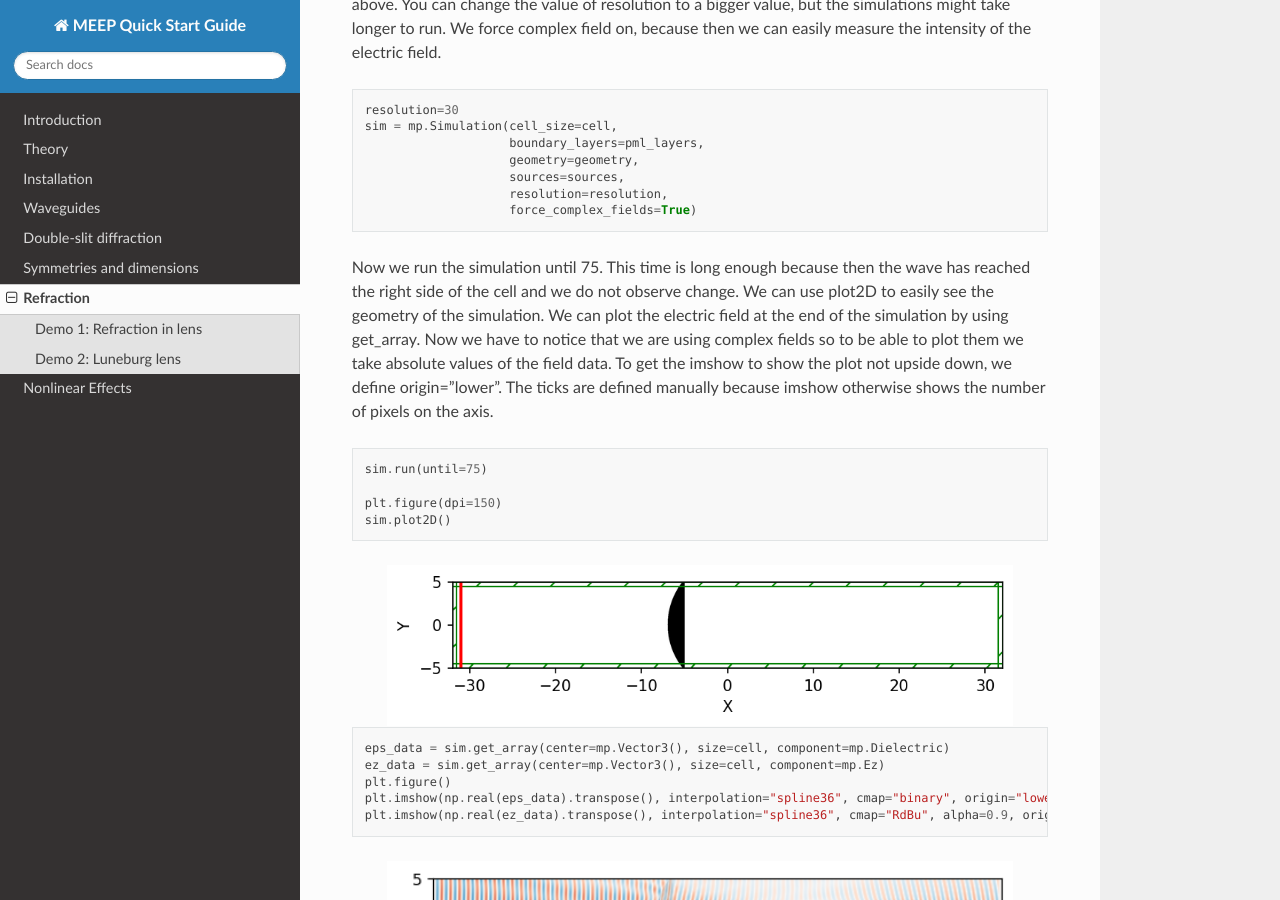
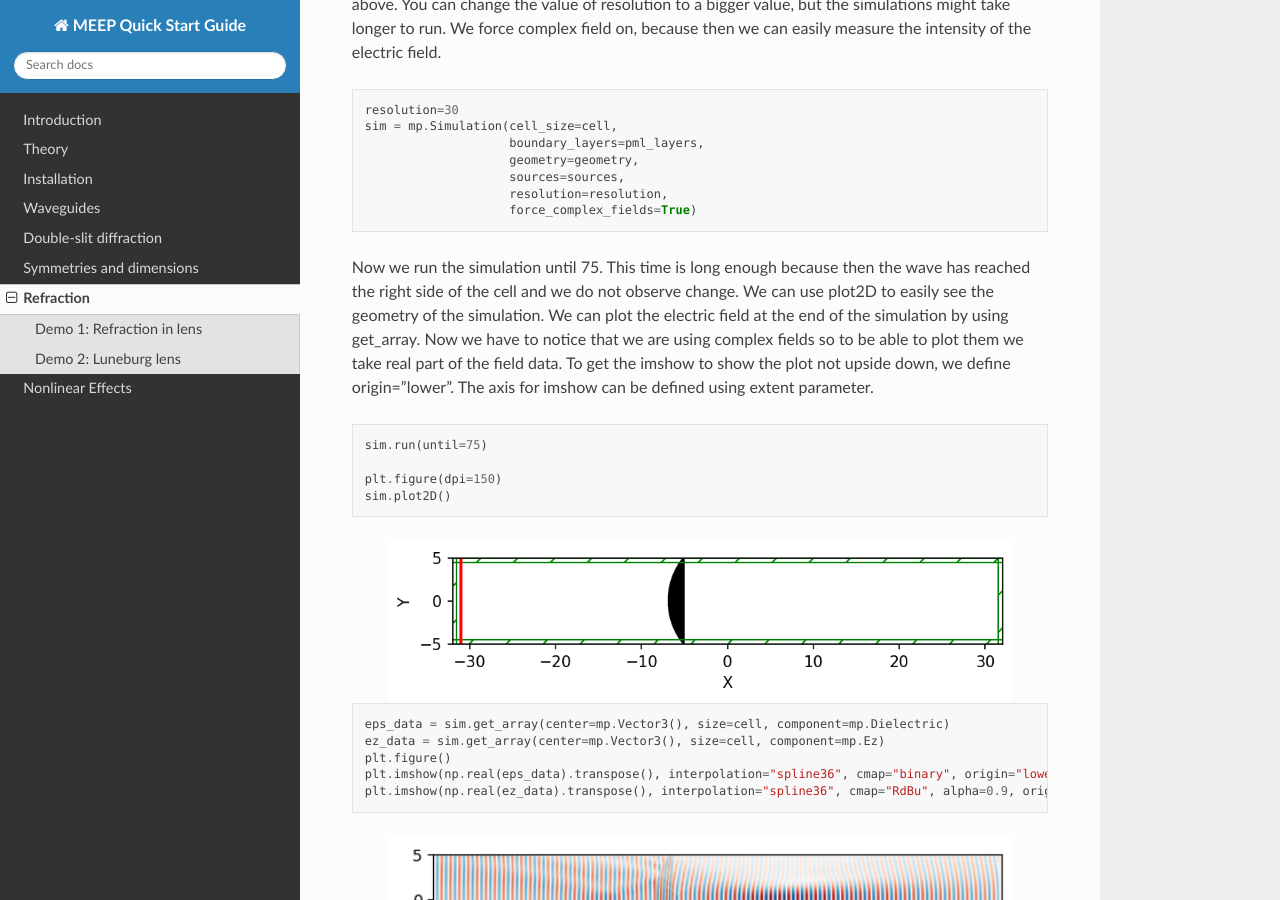
Before and after one commit to lehtisa/tuni_meep_doc, a Sphinx documentation site: the page built from docs/source/reflection_and_refraction.rst, in a window 1280 px wide and 900 px high, scrolled down 1364 px. Built offline with Sphinx 7.4.7 and the Read the Docs theme 3.1.0, drawn with Linux system fonts in a browser that asks for light colours; pages that are not in the unit, such as notebooks, are missing from menus.

Commit message:
updated figure, corrected text when taking real value and using extent

```diff
--- a/docs/source/reflection_and_refraction.rst
+++ b/docs/source/reflection_and_refraction.rst
@@ -68,7 +68,7 @@ Then we create the simulation object with all the cell, PML layers, geometry, an
                         force_complex_fields=True)
 
 
-Now we run the simulation until 75. This time is long enough because then the wave has reached the right side of the cell and we do not observe change. We can use plot2D to easily see the geometry of the simulation. We can plot the electric field at the end of the simulation by using get_array. Now we have to notice that we are using complex fields so to be able to plot them we take absolute values of the field data. To get the imshow to show the plot not upside down, we define origin="lower". The ticks are defined manually because imshow otherwise shows the number of pixels on the axis.
+Now we run the simulation until 75. This time is long enough because then the wave has reached the right side of the cell and we do not observe change. We can use plot2D to easily see the geometry of the simulation. We can plot the electric field at the end of the simulation by using get_array. Now we have to notice that we are using complex fields so to be able to plot them we take real part of the field data. To get the imshow to show the plot not upside down, we define origin="lower". The axis for imshow can be defined using extent parameter.
 
 .. code-block :: python
 
```
Also changed, not shown: docs/source/refraction_figures/luneburg_end_field.png.
